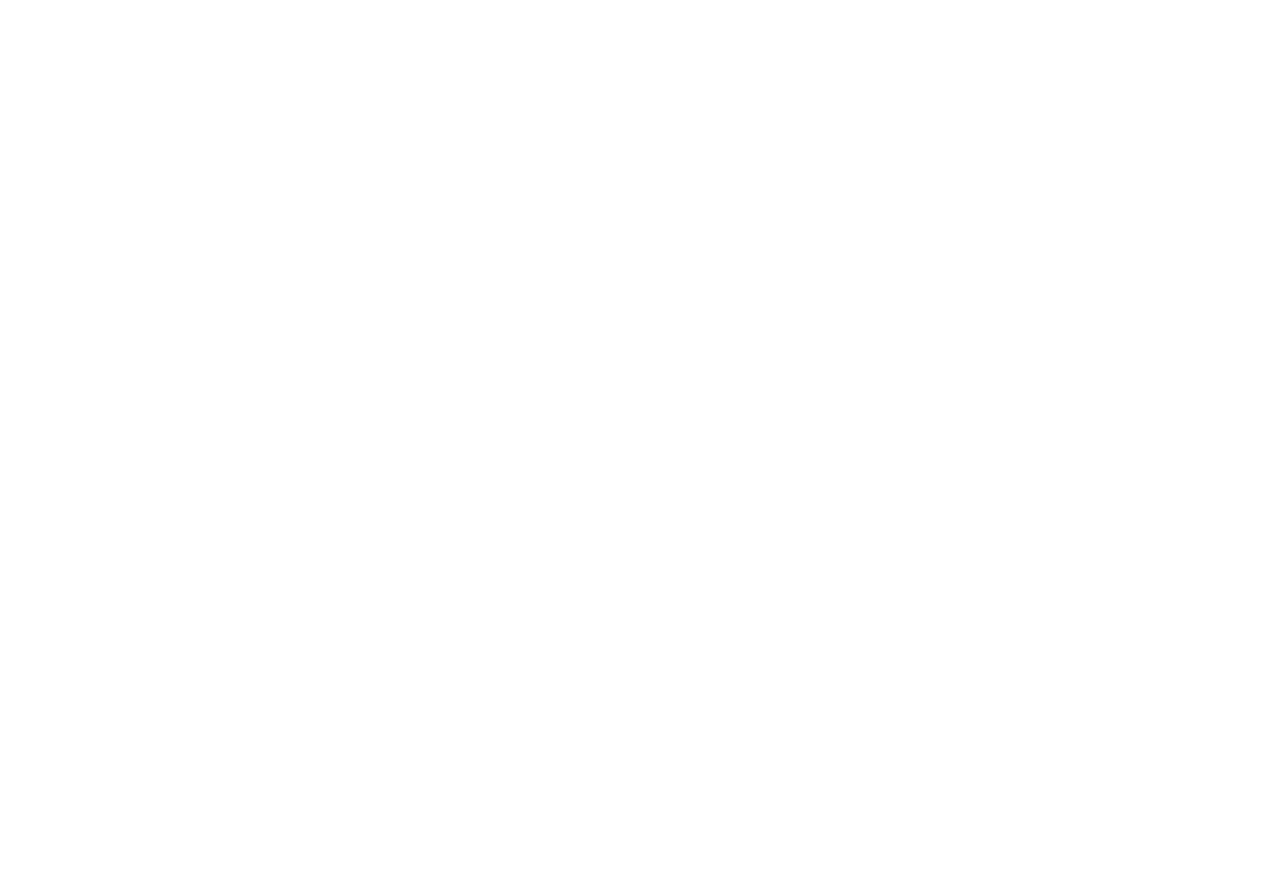
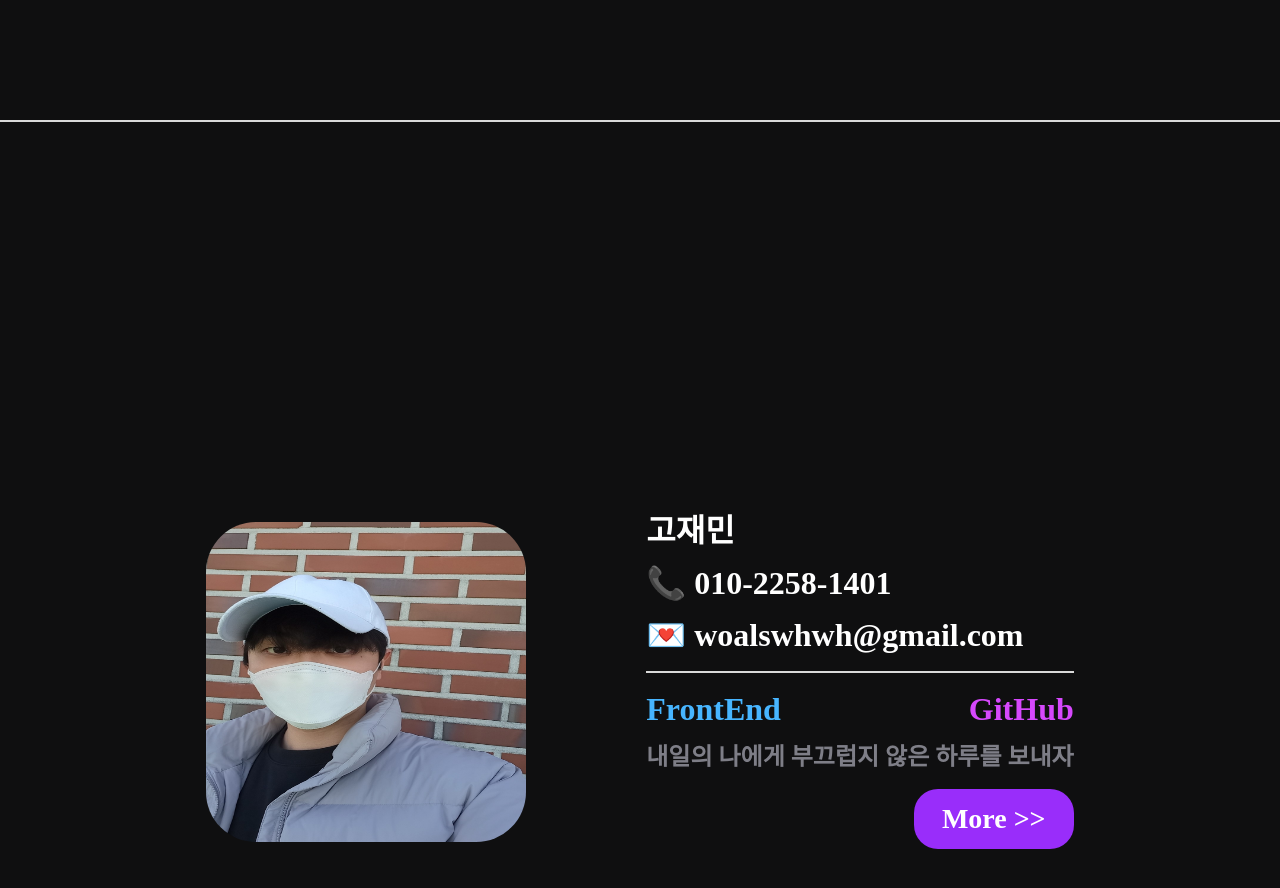
Before and after one commit to KoJaem/Interactive-portfolio, a Next.js app: page / in a window 1280 px wide. Shown: the part 840-1728 px from the top of the page. Before the commit the page ends 800 px from the top, so only its background shows below. Built offline with nearby package versions, Linux system fonts and the light colour scheme.

Commit message:
feat : MyInfo UI 구현

```diff
--- a/src/constants/customColor.ts
+++ b/src/constants/customColor.ts
@@ -5,6 +5,7 @@
   darkGray: string;
   purple: string;
   magenta: string;
+  skyBlue: string;
   // darkGreen: string;
   // lightWhite: string;
   // darkSky: string;
@@ -18,6 +19,7 @@
   darkGray: '#7E7E87',
   purple: '#992DFA',
   magenta: '#D648FD',
+  skyBlue: '#47B5FF',
   // darkGreen: '#b7c5b180',
   // lightWhite: '#f9ffeb',
   // darkSky: '#bdc0c2',
--- a/src/containers/indexPage/IndexPage.tsx
+++ b/src/containers/indexPage/IndexPage.tsx
@@ -1,24 +1,31 @@
 import { useRouter } from 'next/router';
 import React from 'react';
-import { Typography } from 'src/components';
 import { customColor } from 'src/constants';
 import styled from 'styled-components';
-import { motion } from 'framer-motion';
-import { Intro } from './components';
+import { Intro, MyInfo } from './components';
 
 export const IndexPage = () => {
   const router = useRouter();
   return (
     <Container>
       <Intro />
-
+      <GapLine />
+      <MyInfo />
     </Container>
   );
 };
 
 const Container = styled.section`
   display: flex;
-  height: 100vh;
+  flex-direction: column;
+  min-height: 100vh;
   background-color: ${customColor.black};
   justify-content: center;
+  align-items: center;
 `;
+
+const GapLine = styled.hr`
+  margin: 20vh 0;
+  border: 1px solid ${customColor.gray};
+  width: 100%;
+`;
--- a/src/containers/indexPage/components/Intro.tsx
+++ b/src/containers/indexPage/components/Intro.tsx
@@ -66,11 +66,12 @@
   display: flex;
   flex-direction: column;
   justify-content: center;
-  margin-top: 30vh;
+  padding-top: 25vh;
   width: 100%;
   background-color: ${customColor.black};
   max-width: 1178px;
   gap: 60px 0;
+  height: 100vh;
 `;
 
 const Greeting = styled(motion.section)`
@@ -81,7 +82,7 @@
 
 const Dia = styled(motion.section)`
   position: absolute;
-  bottom: 40px;
+  bottom: 60px;
   left: 50%;
   width: 40px;
   height: 40px;
--- /dev/null
+++ b/src/containers/indexPage/components/MyInfo.tsx
@@ -0,0 +1,79 @@
+import React from 'react';
+import { Typography } from 'src/components';
+import { customColor } from 'src/constants';
+import styled from 'styled-components';
+import Image from 'next/image';
+
+export const MyInfo = () => {
+  return (
+    <Container>
+      <Image
+        style={{ borderRadius: 50 }}
+        src={'/profile.jpeg'}
+        width={320}
+        height={320}
+        alt="profile"
+      />
+      <InfoWrapper>
+        <Typography size="32" color="white" fontWeight="bold">
+          고재민
+        </Typography>
+        <Typography size="32" color="white" fontWeight="bold">
+          📞 010-2258-1401
+        </Typography>
+        <Typography size="32" color="white" fontWeight="bold">
+          💌 woalswhwh@gmail.com
+        </Typography>
+        <Line />
+        <section style={{ display: 'flex', justifyContent: 'space-between' }}>
+          <Typography size="32" color="skyBlue" fontWeight="bold">
+            FrontEnd
+          </Typography>
+          <Typography size="32" color="magenta" fontWeight="bold">
+            GitHub
+          </Typography>
+        </section>
+        <Typography size="24" color="darkGray" fontWeight="bold">
+          내일의 나에게 부끄럽지 않은 하루를 보내자
+        </Typography>
+        <MoreButton>
+          <Typography size="28" color="white" fontWeight="bold">
+            More &gt;&gt;
+          </Typography>
+        </MoreButton>
+      </InfoWrapper>
+    </Container>
+  );
+};
+
+const Container = styled.section`
+  position: relative;
+  height: 100vh;
+  display: flex;
+  justify-content: center;
+  align-items: center;
+  gap: 0 120px;
+`;
+
+const InfoWrapper = styled.section`
+  display: flex;
+  flex-direction: column;
+  justify-content: center;
+  gap: 20px 0;
+  height: 100%;
+`;
+
+const Line = styled.hr`
+  border: 1px solid ${customColor.gray};
+  justify-self: flex-start;
+  margin: 0;
+`;
+
+const MoreButton = styled.button`
+  background-color: ${customColor.purple};
+  border-radius: 24px;
+  width: 160px;
+  height: 60px;
+  align-self: flex-end;
+  cursor: pointer;
+`;
--- a/src/containers/indexPage/components/index.ts
+++ b/src/containers/indexPage/components/index.ts
@@ -1 +1,2 @@
 export { Intro } from './Intro';
+export { MyInfo } from './MyInfo';
--- a/styles/globals.css
+++ b/styles/globals.css
@@ -78,6 +78,7 @@
 time,
 mark,
 audio,
+button,
 video {
   margin: 0;
   padding: 0;
```
